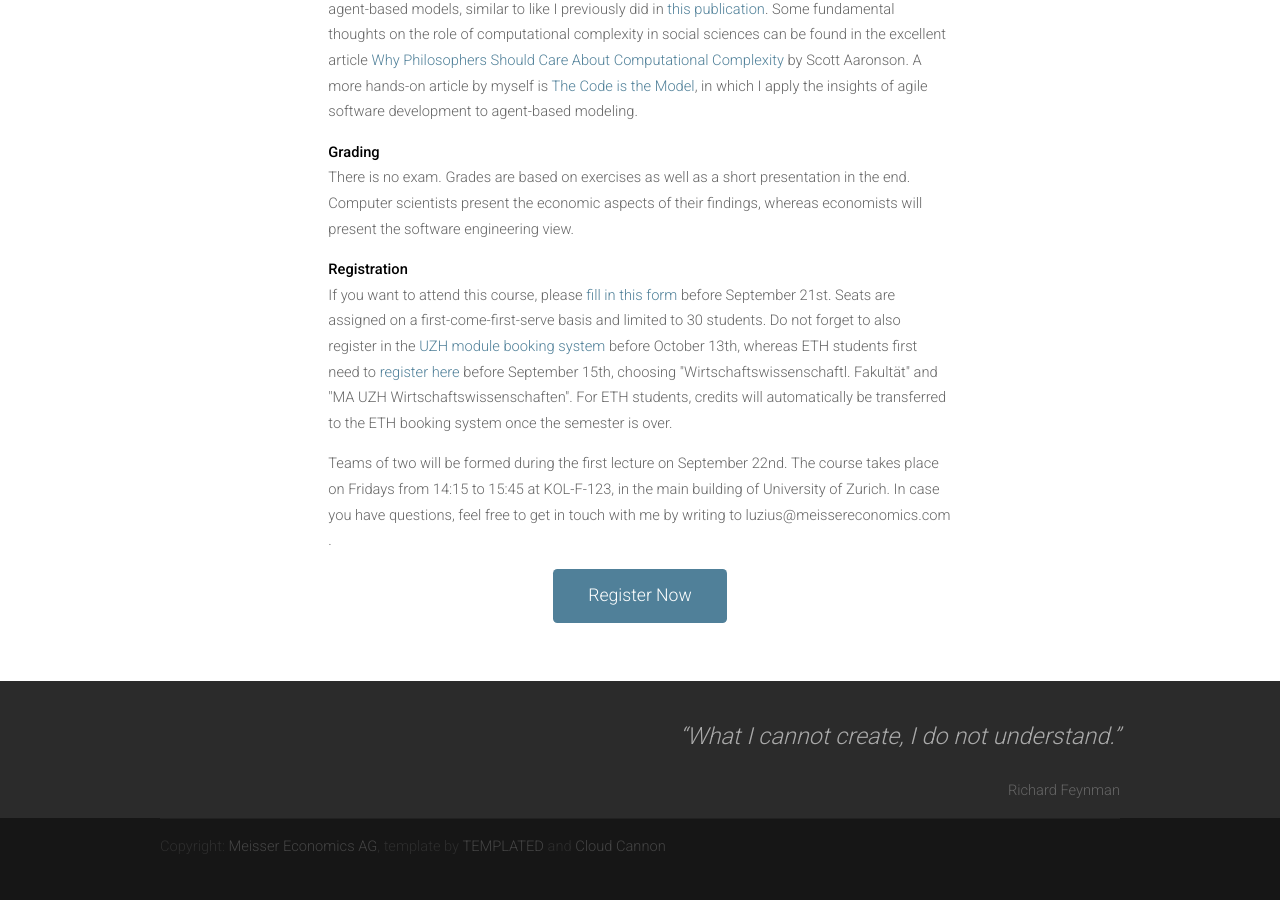
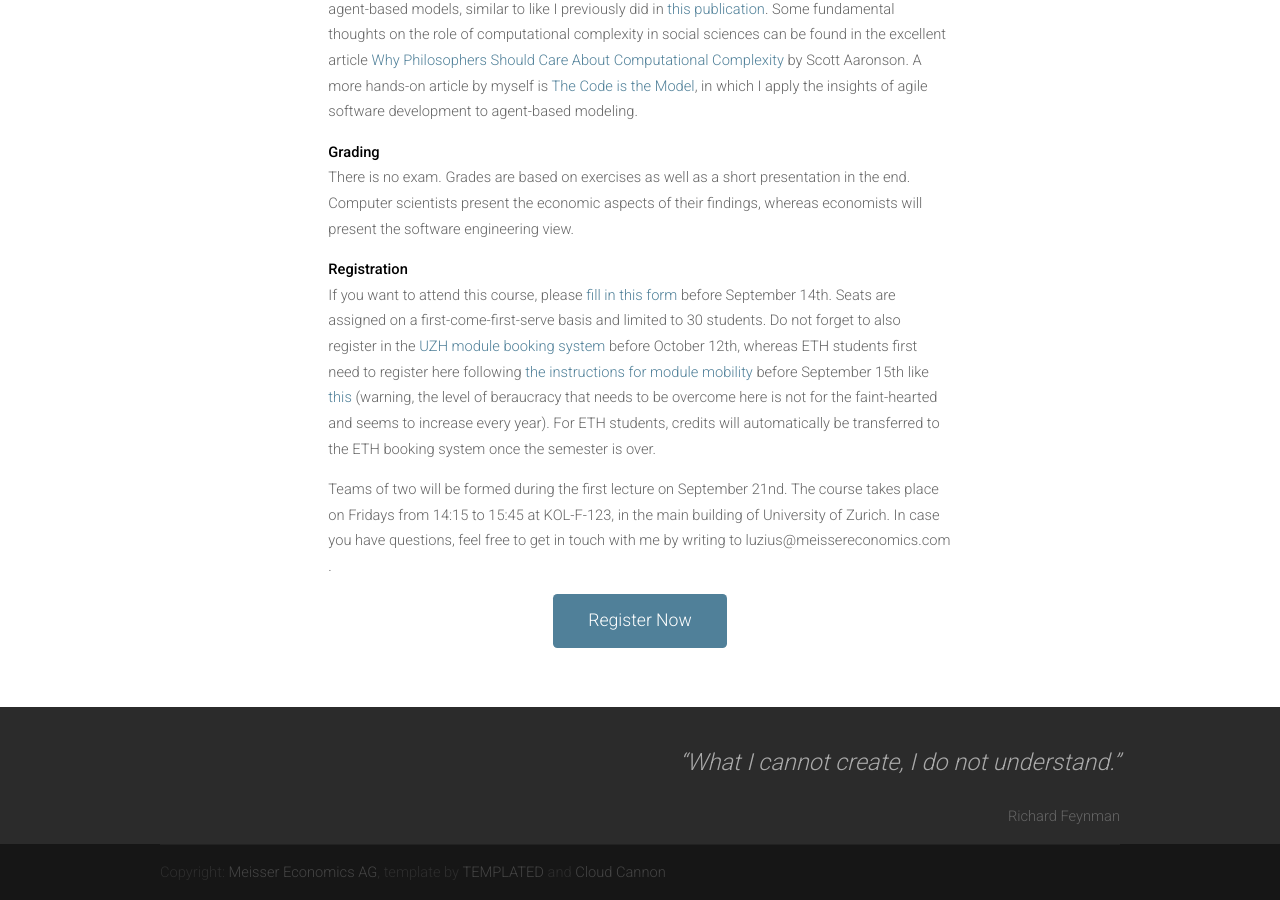
Before and after one commit to meisserecon/www, a Jekyll site: the page built from course.md, in a window 1280 px wide and 900 px high, scrolled down 1623 px. Built offline with Jekyll 4.4.1, drawn with Linux system fonts in a browser that asks for light colours; nearby versions of some CDN libraries; before the commit the page ends 2497 px from its top, so only the background shows below that.

Commit message:
Update course.md

```diff
--- a/course.md
+++ b/course.md
@@ -87,8 +87,8 @@
 
 <b>Registration</b>
 
-<p>If you want to attend this course, please <a href="https://docs.google.com/forms/d/e/1FAIpQLSfiUZGNaYk8NIR_RWXHa7f5W4S-vUUTmfpFBs0hOOgmZ22x-w/viewform?usp=sf_link">fill in this form</a> before September 21st. Seats are assigned on a first-come-first-serve basis and limited to 30 students. Do not forget to also register in the <a href="https://idagreen.uzh.ch/mb/">UZH module booking system</a> before October 13th, whereas ETH students first need to <a href="http://www.uzh.ch/de/studies/application/mobilitaet/applyhsuma.html">register here</a> before September 15th, choosing "Wirtschaftswissenschaftl. Fakultät" and "MA UZH Wirtschaftswissenschaften". For ETH students, credits will automatically be transferred to the ETH booking system once the semester is over.</p>
+<p>If you want to attend this course, please <a href="https://docs.google.com/forms/d/e/1FAIpQLSfiUZGNaYk8NIR_RWXHa7f5W4S-vUUTmfpFBs0hOOgmZ22x-w/viewform?usp=sf_link">fill in this form</a> before September 14th. Seats are assigned on a first-come-first-serve basis and limited to 30 students. Do not forget to also register in the <a href="https://idagreen.uzh.ch/mb/">UZH module booking system</a> before October 12th, whereas ETH students first need to <https://studentservices.uzh.ch/uzh/application?sap-language=EN&sap-ui-language=EN#/Logon">register here</a> following <a href="https://www.uzh.ch/cmsssl/en/studies/application/chmobilityin.html">the instructions for module mobility</a> before September 15th like <a href="assets/images/bureaucracy.jpg">this</a> (warning, the level of beraucracy that needs to be overcome here is not for the faint-hearted and seems to increase every year). For ETH students, credits will automatically be transferred to the ETH booking system once the semester is over.</p>
 
-<p>Teams of two will be formed during the first lecture on September 22nd. The course takes place on Fridays from 14:15 to 15:45 at KOL-F-123, in the main building of University of Zurich. In case you have questions, feel free to get in touch with me by writing to luzius@meissereconomics.com .</p>
+<p>Teams of two will be formed during the first lecture on September 21nd. The course takes place on Fridays from 14:15 to 15:45 at KOL-F-123, in the main building of University of Zurich. In case you have questions, feel free to get in touch with me by writing to luzius@meissereconomics.com .</p>
 
 <p><center><a href="https://docs.google.com/forms/d/e/1FAIpQLSfiUZGNaYk8NIR_RWXHa7f5W4S-vUUTmfpFBs0hOOgmZ22x-w/viewform?usp=sf_link" class="button button-style1">Register Now</a></center></p>
```
